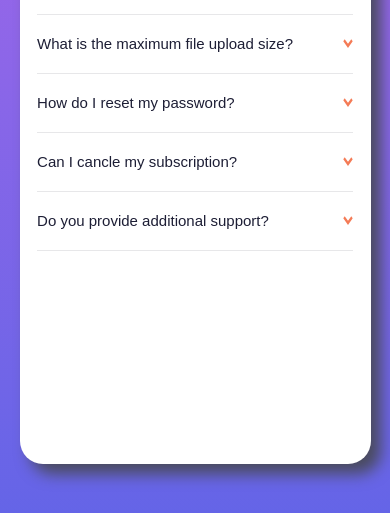
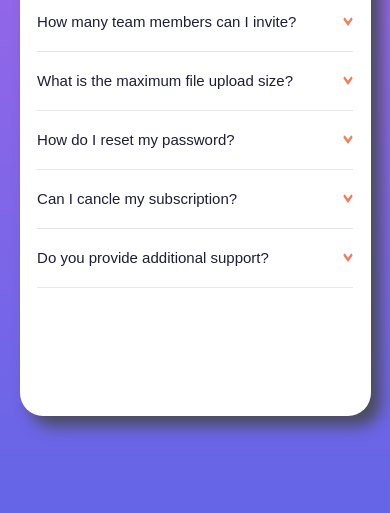
Before and after one commit to junaidshaikh-js/faq-accordion-card, a plain HTML site: page index.html in a window 390 px wide. Shown: the part 331-844 px from the top of the page. Drawn offline with Linux system fonts and the light colour scheme.

Commit message:
Update responsive.css

```diff
--- a/styles/responsive.css
+++ b/styles/responsive.css
@@ -84,8 +84,8 @@
 
 @media screen and (max-width: 520px){
     .card{
-        height: 80vh;
-        margin-top: 18%;
+        height: 70vh;
+        margin-top: 15%;
     }
 
     .bg-mobile{
```
